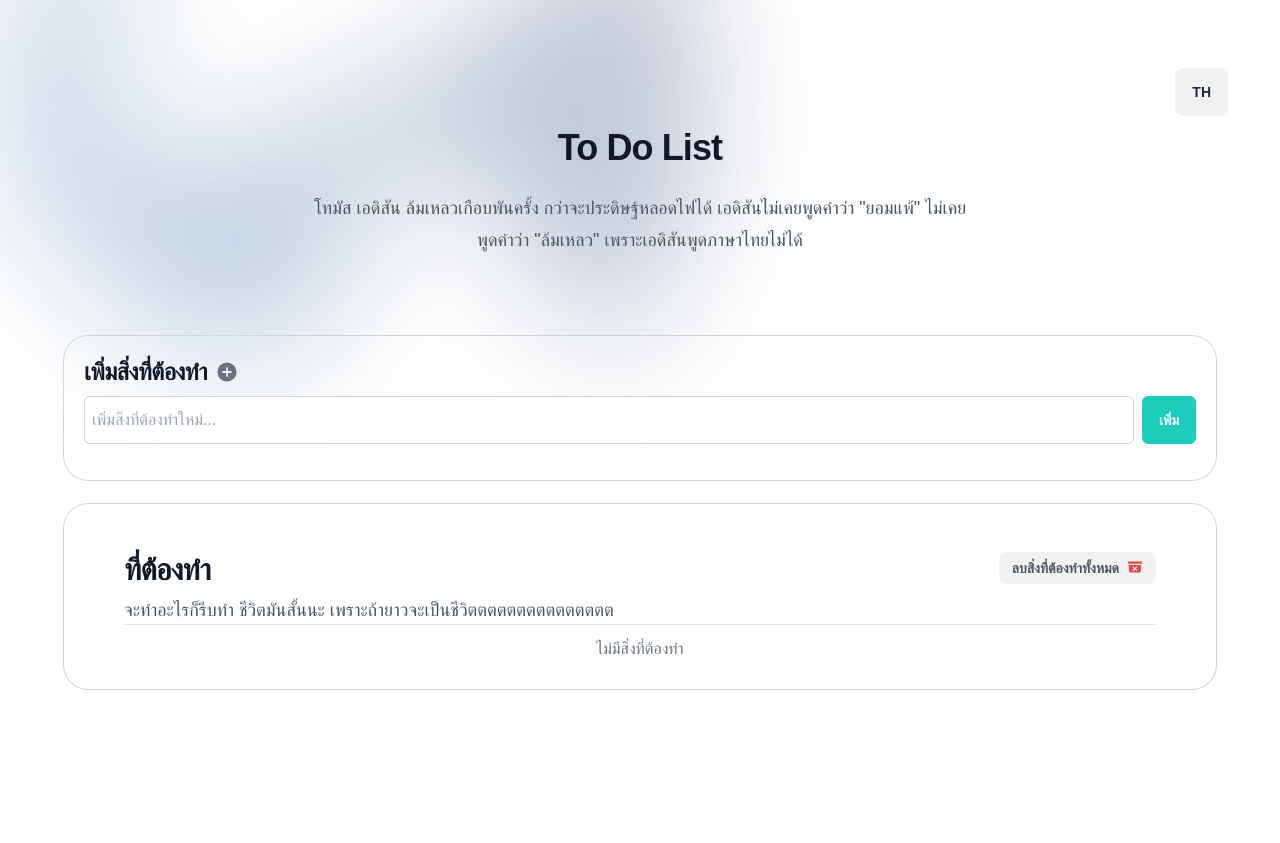
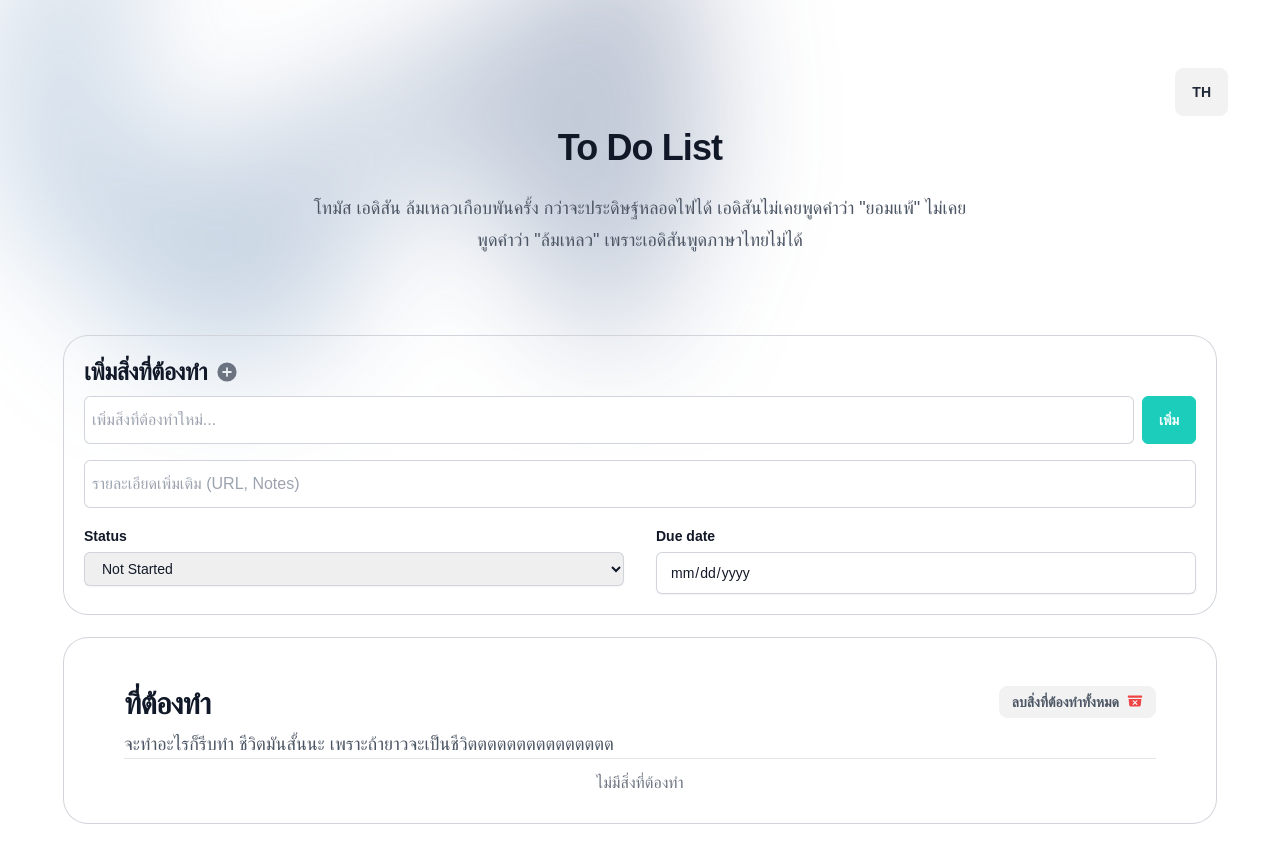
Before and after one commit to TaeTriphop/TODOAPP, a React (Create React App) app: page / in a window 1280 px wide. Before the commit the page ends 800 px from the top, so only its background shows below. Built offline with nearby package versions, Linux system fonts and the light colour scheme.

Commit message:
Update Fuction

```diff
--- a/src/App.css
+++ b/src/App.css
@@ -54,3 +54,18 @@
     margin-bottom: 2rem;
   }
 }
+
+input.picker[type="date"] {
+  position: relative;
+}
+
+input.picker[type="date"]::-webkit-calendar-picker-indicator {
+  position: absolute;
+  top: 0;
+  right: 0;
+  width: 100%;
+  height: 100%;
+  padding: 0;
+  color: transparent;
+  background: transparent;
+}
--- a/src/App.tsx
+++ b/src/App.tsx
@@ -11,7 +11,10 @@ import "react-toastify/dist/ReactToastify.css";
 interface Task {
   todoID: number;
   title: string;
+  note: string;
+  status_task: string;
   date: Date;
+  dueDate: string;
   datetime: Date;
   completed: boolean;
 }
@@ -20,6 +23,7 @@ function App() {
   //------------------------ ส่วนจัดการภาษา --------------------------------------------------------------------
   const { t, i18n } = useTranslation();
   const [selectedLanguage, setSelectedLanguage] = useState(""); // ตั้งค่าภาษาเริ่มต้น
+
   useEffect(() => {
     const selectedLanguage = localStorage.getItem("selectedLanguage");
     if (selectedLanguage) {
@@ -47,10 +51,18 @@ function App() {
     localStorage.setItem("tasks", JSON.stringify(tasks));
   }, [tasks]);
 
-  const addTask = (title: string) => {
+  const addTask = (
+    title: string,
+    note: string,
+    status_task: string,
+    dueDate: string
+  ) => {
     const newTask = {
       todoID: Date.now(),
       title,
+      note,
+      status_task,
+      dueDate,
       date: new Date(),
       datetime: new Date(),
       completed: false,
@@ -58,9 +70,11 @@ function App() {
     setTasks([...tasks, newTask]);
   };
 
-  const editTask = (todoID: number, title: string) => {
+  const editTask = (todoID: number, title: string, note: string, status_task: string, dueDate : string) => {
+
+    console.log(title,note,dueDate)
     setTasks(
-      tasks.map((task) => (task.todoID === todoID ? { ...task, title } : task))
+      tasks.map((task) => (task.todoID === todoID ? { ...task, title, note, status_task, dueDate } : task))
     );
   };
 
@@ -88,6 +102,7 @@ function App() {
       }
       return task;
     });
+
     setTasks(updatedTasks);
     localStorage.setItem("tasks", JSON.stringify(updatedTasks));
   };
@@ -178,7 +193,7 @@ function App() {
             />
           </div>
 
-          <div className="mx-auto max-w-7xl px-6 lg:px-8">
+          <div className="mx-auto max-w-7xl px-6 lg:px-8 pb-5">
             <div className="mx-auto max-w-2xl sm:text-center cursor-default">
               <h2 className="text-3xl font-bold tracking-tight text-gray-900 sm:text-4xl">
                 To Do List
@@ -191,7 +206,7 @@ function App() {
             {/* Components AddTaskForm -------------------------------------------- */}
             <AddTaskForm onAddTask={addTask} />
             <div className="mx-auto mt-6 max-w-2xl rounded-3xl ring-1 ring-gray-300 lg:mx-0 lg:flex lg:max-w-none my-tasks-all">
-              <div className="p-8 sm:p-7 sm:mt-5 lg:flex-auto">
+              <div className="p-8 pb-5 sm:p-7 sm:mt-5 lg:flex-auto">
                 <div className="">
                   <div className="mx-auto max-w-7xl px-6 lg:px-8">
                     <div className="w-full cursor-default ">
--- a/src/components/AddTaskForm.tsx
+++ b/src/components/AddTaskForm.tsx
@@ -2,8 +2,14 @@ import React, { useState, FormEvent } from "react";
 import { useForm, SubmitHandler } from "react-hook-form";
 import { PlusCircleIcon } from "@heroicons/react/20/solid";
 import { useTranslation } from "react-i18next";
+
 interface AddTaskFormProps {
-  onAddTask: (title: string) => void;
+  onAddTask: (
+    title: string,
+    note: string,
+    status_task: string,
+    dueDate: string
+  ) => void;
   // darkTheme: boolean;
 }
 
@@ -14,9 +20,15 @@ export default function AddTaskForm({ onAddTask }: AddTaskFormProps) {
 
   //------------------------ ส่วนจัดการ Validation --------------------------------------------------------------------
   const [title, setTitle] = useState("");
+  const [note, setNote] = useState("");
+  const [status, setStatus] = useState("");
+  const [dueDate, setDueDate] = useState("");
 
   type Inputs = {
     todoRequired: string;
+    note: string;
+    status_task: string;
+    dueDate: string;
   };
 
   const {
@@ -26,13 +38,18 @@ export default function AddTaskForm({ onAddTask }: AddTaskFormProps) {
   } = useForm<Inputs>();
 
   const onSubmit: SubmitHandler<Inputs> = (data) => {
+    console.log(data);
     if (errors.todoRequired) {
       console.log("Title is empty, task not submitted");
     } else {
-      onAddTask(data.todoRequired);
+      onAddTask(data.todoRequired, data.note, data.status_task, data.dueDate);
       setTitle("");
+      setNote("");
+      setStatus("");
+      setDueDate("");
     }
   };
+
   //------------------------ ส่วนจัดการ Validation --------------------------------------------------------------------
 
   return (
@@ -46,7 +63,7 @@ export default function AddTaskForm({ onAddTask }: AddTaskFormProps) {
               {t("add_task")}{" "}
               <PlusCircleIcon className="h-6 w-6 text-gray-500 ml-2" />
             </h3>
-            <div className="flex items-center mb-4">
+            <div className="flex items-center mb-2">
               <input
                 {...register("todoRequired", { required: true })}
                 type="text"
@@ -66,6 +83,60 @@ export default function AddTaskForm({ onAddTask }: AddTaskFormProps) {
             {errors.todoRequired && (
               <span className="text-red-500">{t("todoRequired")}</span>
             )}
+
+            <div className="flex items-center mt-4 mb-4">
+              <input
+                {...register("note", { required: false })}
+                type="text"
+                id="note"
+                value={note}
+                className="block w-full rounded-md border-0 py-1.5 pl-2 pr-5 text-gray-900 ring-1 ring-inset ring-gray-300 placeholder:text-gray-400 focus:ring-2 focus:ring-inset focus:ring-gray-100 sm:text-base sm:leading-9"
+                placeholder={t("todoRemark")}
+                onChange={(e) => setNote(e.target.value)}
+              />
+            </div>
+            <div className="grid grid-cols-1 gap-x-8 gap-y-6 sm:grid-cols-2">
+              <div>
+                <label
+                  htmlFor="status_task"
+                  className="block text-sm font-semibold leading-6 text-gray-900"
+                >
+                  Status
+                </label>
+                <div className="mt-1">
+                  <select
+                    {...register("status_task", { required: false })}
+                    id="status_task"
+                    name="status_task"
+                    autoComplete="status_task"
+                    className="block w-full rounded-md border-0 px-3.5 py-2 text-gray-900 shadow-sm ring-1 ring-inset ring-gray-300 placeholder:text-gray-400 focus:ring-2 focus:ring-inset focus:ring-indigo-600 sm:text-sm sm:leading-6"
+                  >
+                    <option value={"Not Started"}>Not Started</option>
+                    <option value={"Pending"} className="text-[#f1c232]">Pending</option>
+                    <option value={"In Progress"} className="text-[#FF666D]">In Progress</option>
+                    <option value={"Complete"} className="text-[#98E695]">Complete</option>
+                  </select>
+                </div>
+              </div>
+              <div>
+                <label
+                  htmlFor="dueDate"
+                  className="block text-sm font-semibold leading-6 text-gray-900"
+                >
+                  Due date
+                </label>
+                <div className="mt-1">
+                  <input
+                    {...register("dueDate")}
+                    type="date"
+                    name="dueDate"
+                    id="dueDate"
+                    autoComplete="dueDate"
+                    className="picker block w-full rounded-md border-0 px-3.5 py-2 text-gray-900 shadow-sm ring-1 ring-inset ring-gray-300 placeholder:text-gray-400 focus:ring-2 focus:ring-inset focus:ring-indigo-600 sm:text-sm sm:leading-6"
+                  />
+                </div>
+              </div>
+            </div>
           </div>
         </div>
       </form>
--- a/src/components/todo.tsx
+++ b/src/components/todo.tsx
@@ -11,14 +11,23 @@ import {
 interface Task {
   todoID: number;
   title: string;
+  note: string;
+  status_task: string;
   date: Date;
+  dueDate: string;
   datetime: Date;
   completed: boolean;
 }
 
 interface ToDoListProps {
   task: Task; // Task[] คือประเภทของ tasks
-  onEditTask: (todoID: number, title: string) => void;
+  onEditTask: (
+    todoID: number,
+    title: string,
+    note: string,
+    status_task: string,
+    dueDate: string
+  ) => void;
   onDeleteTask: (todoID: number) => void;
   onToggleCompleted: (todoID: number) => void;
 }
@@ -35,6 +44,10 @@ export default function Todo({
 
   const [editing, setEditing] = useState(false);
   const [title, setTitle] = useState(task.title);
+  const [note, setNote] = useState(task.note);
+  const [status_task, setStatusTask] = useState(task.status_task);
+
+  const [dueDate, setDueDate] = useState(task.dueDate);
 
   const handleEdit = () => {
     setEditing(true);
@@ -42,9 +55,12 @@ export default function Todo({
 
   const handleDone = () => {
     if (title.trim()) {
-      onEditTask(task.todoID, title.trim());
+      onEditTask(task.todoID, title.trim(), note, status_task, dueDate);
       setEditing(false);
     }
+    console.log(note);
+    console.log(status_task);
+    console.log(dueDate);
   };
 
   const handleChange = (e: ChangeEvent<HTMLInputElement>) => {
@@ -52,9 +68,33 @@ export default function Todo({
     setTitle(e.target.value);
   };
 
+  const handleChangeNote = (e: ChangeEvent<HTMLInputElement>) => {
+    e.preventDefault();
+    setNote(e.target.value);
+  };
+
+  const handleChangeDate = (e: ChangeEvent<HTMLInputElement>) => {
+    e.preventDefault();
+
+    console.log(e.target.value);
+    console.log(new Date(e.target.value).toLocaleDateString());
+    setDueDate(e.target.value);
+  };
+
+  const handleChangeStatus = (e: ChangeEvent<HTMLSelectElement>) => {
+    e.preventDefault();
+
+    const selectedStatus = e.target.value;
+    let selectedStatusClass = "";
+
+    onEditTask(task.todoID, title.trim(), note, selectedStatus, dueDate);
+    setStatusTask(selectedStatus);
+  };
+
   const handleCancel = () => {
     setEditing(false);
     setTitle(task.title);
+    setNote(task.note);
   };
 
   const handleDelete = (e: FormEvent) => {
@@ -68,6 +108,8 @@ export default function Todo({
 
   const taskcreate: string = new Date(task.date).toLocaleDateString();
   const taskcreateTime: string = new Date(task.date).toLocaleTimeString();
+  const taskdueDate: string = new Date(task.dueDate).toLocaleDateString();
+
   // ตัดวินาทีออก
   const createTime = taskcreateTime.slice(0, -3);
   let [isOpen, setIsOpen] = useState(false);
@@ -82,17 +124,20 @@ export default function Todo({
 
   return (
     <>
-      <li
-        key={task.todoID}
-        className="flex justify-between gap-x-4 sm:gap-x-6 py-4 sm:py-5"
-      >
-        {editing ? (
+      {editing ? (
+        <li key={task.todoID} className="flex gap-x-4 sm:gap-x-6 py-4 sm:py-5">
           <form
             onSubmit={handleDone}
-            className="flex w-full min-w-0 gap-x-2 items-center"
+            className="flex w-full min-w-0 gap-x-6 items-center flex-wrap"
           >
-            <div className="flex w-full min-w-0 gap-x-2 items-center">
+            <div className="flex w-full min-w-0 gap-x-6 items-center">
               <div className="min-w-0 flex-auto">
+                <label
+                  htmlFor="title"
+                  className="block text-sm font-medium leading-6 text-gray-900"
+                >
+                  Title
+                </label>
                 <input
                   type="text"
                   name="title"
@@ -103,9 +148,7 @@ export default function Todo({
                   onChange={handleChange}
                 />
               </div>
-            </div>
 
-            <div className="flex items-center">
               <div className="flex text-xs sm:text-sm leading-5 text-gray-900">
                 <button type="submit">
                   <CheckIcon className="h-5 w-5 sm:h-6 sm:w-6 text-gray-500 cursor-pointer text-accent" />
@@ -115,9 +158,54 @@ export default function Todo({
                 </button>
               </div>
             </div>
+
+            <div className="flex w-full min-w-0 gap-x-6 items-center pt-3">
+              <div className="mt-1 min-w-0 flex-auto">
+                <label
+                  htmlFor="note"
+                  className="block text-sm font-medium leading-6 text-gray-900"
+                >
+                  Note
+                </label>
+                <input
+                  type="text"
+                  name="note"
+                  id="note"
+                  value={note}
+                  className="block w-full rounded-md border-0 py-1.5 pl-2 pr-5 text-gray-900 ring-1 ring-inset ring-gray-300 placeholder:text-gray-400 focus:ring-2 focus:ring-inset focus:ring-gray-100 sm:text-base sm:leading-9"
+                  placeholder="Add a new task..."
+                  onChange={handleChangeNote}
+                />
+              </div>
+            </div>
+
+            <div className="flex w-full min-w-0 gap-x-6 items-center pt-3">
+              <div className="mt-1 min-w-0 flex-auto">
+                <label
+                  htmlFor="duedate"
+                  className="block text-sm font-medium leading-6 text-gray-900"
+                >
+                  Due Date
+                </label>
+                <input
+                  type="date"
+                  name="duedate"
+                  id="duedate"
+                  value={dueDate.toString()}
+                  className="block w-full rounded-md border-0 py-1.5 pl-2 pr-5 text-gray-900 ring-1 ring-inset ring-gray-300 placeholder:text-gray-400 focus:ring-2 focus:ring-inset focus:ring-gray-100 sm:text-base sm:leading-9"
+                  placeholder="Add a new task..."
+                  onChange={handleChangeDate}
+                />
+              </div>
+            </div>
           </form>
-        ) : (
-          <>
+        </li>
+      ) : (
+        <>
+          <li
+            key={task.todoID}
+            className="flex justify-between gap-x-4 sm:gap-x-6 py-4 sm:py-5"
+          >
             <div className="flex min-w-0 gap-x-2 items-center">
               <input
                 type="checkbox"
@@ -127,6 +215,21 @@ export default function Todo({
                 readOnly
               />
               <div className="min-w-0 flex-auto">
+                <p>
+                  <sup
+                    className={
+                      task.status_task === "Pending"
+                        ? "text-[#f1c232]"
+                        : task.status_task === "In Progress"
+                        ? "text-[#FF666D]"
+                        : task.status_task === "Complete"
+                        ? "text-[#98E695]"
+                        : "#000000"
+                    }
+                  >
+                    {task.status_task}{" "}
+                  </sup>
+                </p>
                 <p
                   className={`${
                     task.completed
@@ -136,11 +239,41 @@ export default function Todo({
                 >
                   {task.title}
                 </p>
+
+                <p
+                  className={`${
+                    task.completed
+                      ? "line-through decoration-wavy decoration-secondary"
+                      : "text-base font-semibold leading-6 text-gray-500 warp break-all sm:text-base"
+                  } cursor-default`}
+                >
+                  {task.note}
+                </p>
               </div>
             </div>
 
             <div className="shrink-0 sm:flex sm:flex-col sm:items-end">
               <div className="flex text-xs sm:text-sm leading-5 text-gray-900">
+                <select
+                  id="status_task"
+                  name="status_task"
+                  autoComplete="status_task"
+                  className="block rounded-md border-0 px-2 py-0 mr-1 text-gray-900 shadow-sm ring-1 ring-inset ring-gray-300 placeholder:text-gray-400 focus:ring-2 focus:ring-inset focus:ring-indigo-600 sm:text-sm sm:leading-6"
+                  defaultValue={task.status_task}
+                  onChange={handleChangeStatus}
+                >
+                  <option value={"Not Started"}>Not Started</option>
+                  <option value={"Pending"} className="text-[#f1c232]">
+                    Pending
+                  </option>
+                  <option value={"In Progress"} className="text-[#FF666D]">
+                    In Progress
+                  </option>
+                  <option value={"Complete"} className="text-[#98E695]">
+                    Complete
+                  </option>
+                </select>
+
                 <PencilSquareIcon
                   className="h-5 w-5 sm:h-6 sm:w-6 text-gray-500 cursor-pointer text-accent"
                   onClick={handleEdit}
@@ -155,12 +288,16 @@ export default function Todo({
                 <time dateTime={taskcreate} className="text-gray-500">
                   {taskcreate} : {createTime}
                 </time>
+                <br />
+                <time dateTime={task.dueDate} className="text-gray-500">
+                  Due Date : {new Date(task.dueDate).toLocaleDateString()}
+                </time>
               </p>
               {/* {task.date} */}
             </div>
-          </>
-        )}
-      </li>
+          </li>
+        </>
+      )}
 
       <Transition appear show={isOpen} as={Fragment}>
         <Dialog as="div" className="relative z-10" onClose={closeModal}>
--- a/src/locales/en/trans.json
+++ b/src/locales/en/trans.json
@@ -14,6 +14,7 @@
   "task_delete_button" : "Delete",
   "close_button" : "Cancel",
   "todoRequired" : "Please fill in the tasks before submitting the form.",
+  "todoRemark" : "Description (URL, Notes)",
   "no_data" : "No data is available to delete.",
   "welcome_message": "Hello, {{name}}. Welcome to {{website}}!"
 }
--- a/src/locales/th/trans.json
+++ b/src/locales/th/trans.json
@@ -14,6 +14,7 @@
   "task_delete_button" : "ลบ",
   "close_button" : "ปิด",
   "todoRequired" : "โปรดกรอกสิ่งที่ต้องทำ",
+  "todoRemark" : "รายละเอียดเพิ่มเติม (URL, Notes)",
   "no_data" : "ไม่มีข้อมูลให้ลบ",
   "welcome_message": "สวัสดี, {{name}}. ยินดีต้อนรับสู่เว็บไซต์ {{website}}!"
 }
```
Also changed, not shown: src/components/ToDoList.tsx (+19 -4 lines).
